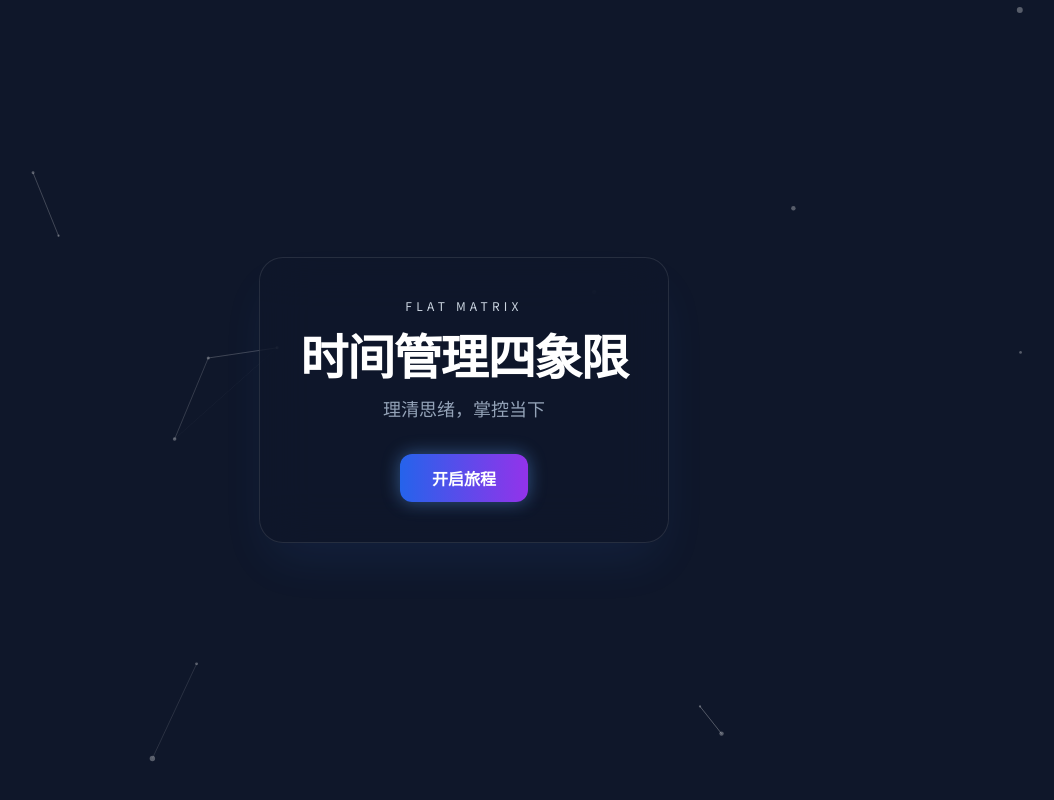
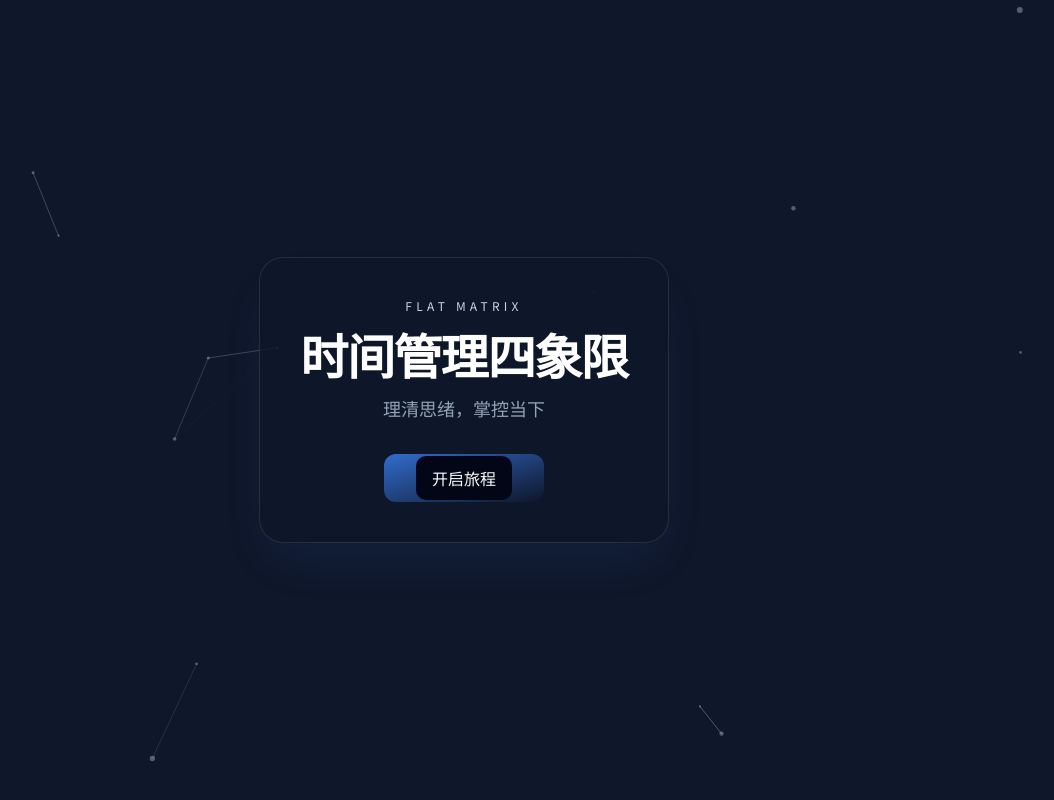
Before and after one commit to Jackson-Jie110/my-eisenhower-matrix, a React (Vite) app: page / in a window 1280 px wide. Shown: the whole page, without its empty margins (176-1230 px from the left). Built offline with nearby package versions, Linux system fonts and the light colour scheme.

Commit message:
style: 重构 Button 组件，采用双层渐变发光边框设计

```diff
--- a/src/components/ui/Button.tsx
+++ b/src/components/ui/Button.tsx
@@ -1,44 +1,80 @@
 import React from "react";
+import { Loader2 } from "lucide-react";
 
 import { cn } from "../../lib/utils";
 
-type ButtonVariant = "primary" | "secondary" | "outline" | "ghost";
+type ButtonVariant = "primary" | "secondary" | "outline" | "ghost" | "danger";
 type ButtonSize = "sm" | "md" | "lg";
 
 export interface ButtonProps
   extends React.ButtonHTMLAttributes<HTMLButtonElement> {
   variant?: ButtonVariant;
   size?: ButtonSize;
+  isLoading?: boolean;
 }
 
-const baseClasses =
-  "rounded-xl font-semibold transition-all duration-200 active:scale-95 focus-visible:outline-none focus-visible:ring-2 focus-visible:ring-neon-blue focus-visible:ring-offset-0";
+const outerBase =
+  "group relative inline-flex items-center justify-center rounded-xl p-[2px] transition-all duration-200 active:scale-95 focus-visible:outline-none focus-visible:ring-2 focus-visible:ring-neon-blue focus-visible:ring-offset-0 disabled:pointer-events-none disabled:opacity-50";
 
-const variantClasses: Record<ButtonVariant, string> = {
+const innerBase =
+  "flex w-full items-center justify-center gap-2 rounded-[10px] text-white transition-all";
+
+const outerVariants: Record<ButtonVariant, string> = {
   primary:
-    "bg-gradient-to-r from-blue-600 to-purple-600 text-white shadow-[0_0_18px_rgba(96,165,250,0.45)] hover:shadow-[0_0_24px_rgba(96,165,250,0.65)] hover:brightness-110",
-  secondary:
-    "bg-glass-100 text-slate-100 border border-glass-border backdrop-blur-md hover:bg-glass-200",
-  outline:
-    "border border-glass-border text-slate-100 bg-transparent backdrop-blur-md hover:bg-white/10",
-  ghost: "bg-transparent text-slate-200 hover:bg-white/10",
+    "bg-gradient-to-br from-blue-500/80 to-transparent hover:shadow-[0_0_15px_rgba(59,130,246,0.5)]",
+  danger:
+    "bg-gradient-to-br from-red-500/80 to-transparent hover:shadow-[0_0_15px_rgba(239,68,68,0.5)]",
+  ghost: "bg-transparent",
+  outline: "bg-transparent border border-white/15",
+  secondary: "bg-white/10 hover:bg-white/20",
+};
+
+const innerVariants: Record<ButtonVariant, string> = {
+  primary: "bg-slate-950 group-hover:bg-slate-900",
+  danger: "bg-slate-950 group-hover:bg-slate-900",
+  ghost: "bg-transparent text-slate-200 group-hover:bg-white/10",
+  outline: "bg-transparent text-slate-200 group-hover:bg-white/10",
+  secondary: "bg-glass-100 text-slate-100 backdrop-blur-md group-hover:bg-glass-200",
 };
 
 const sizeClasses: Record<ButtonSize, string> = {
-  sm: "h-10 px-4 text-sm",
-  md: "h-12 px-5 text-base",
-  lg: "h-14 px-6 text-lg",
+  sm: "px-4 py-2 text-sm",
+  md: "px-4 py-2.5 text-base",
+  lg: "px-5 py-3 text-lg",
 };
 
 const Button = React.forwardRef<HTMLButtonElement, ButtonProps>(
-  ({ className, variant = "primary", size = "md", type, ...props }, ref) => (
-    <button
-      ref={ref}
-      type={type ?? "button"}
-      className={cn(baseClasses, variantClasses[variant], sizeClasses[size], className)}
-      {...props}
-    />
-  )
+  (
+    {
+      className,
+      variant = "primary",
+      size = "md",
+      type,
+      isLoading = false,
+      disabled,
+      children,
+      ...props
+    },
+    ref
+  ) => {
+    const isDisabled = disabled || isLoading;
+
+    return (
+      <button
+        ref={ref}
+        type={type ?? "button"}
+        className={cn(outerBase, outerVariants[variant], className)}
+        disabled={isDisabled}
+        aria-busy={isLoading}
+        {...props}
+      >
+        <span className={cn(innerBase, innerVariants[variant], sizeClasses[size])}>
+          {isLoading ? <Loader2 className="h-4 w-4 animate-spin" /> : null}
+          {children}
+        </span>
+      </button>
+    );
+  }
 );
 
 Button.displayName = "Button";
```
